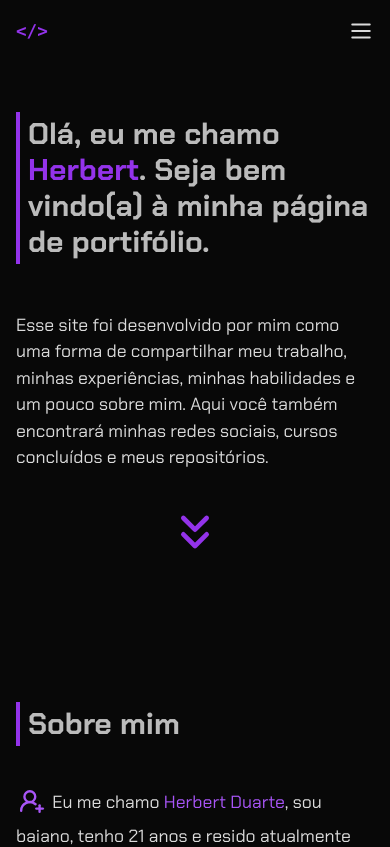
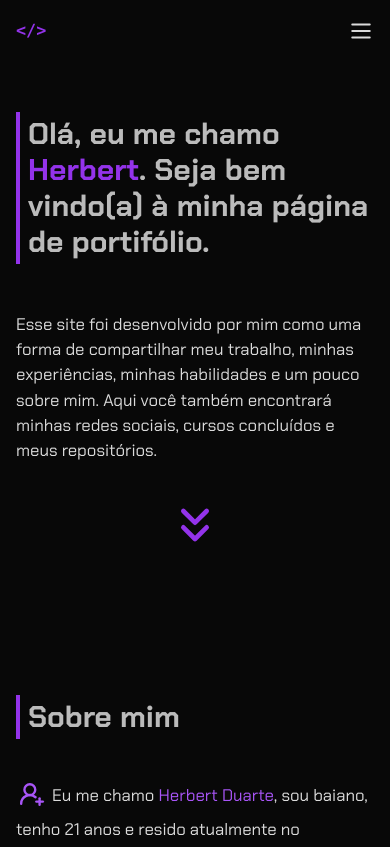
Before and after one commit to HerbertDuarte/herbertduarte.github.io, a Vue app: page / in a window 390 px wide. Shown: the top 847 px of the page. Built offline with nearby package versions, Linux system fonts and the light colour scheme.

Commit message:
change mobile font size

```diff
--- a/src/assets/global.css
+++ b/src/assets/global.css
@@ -66,6 +66,9 @@ section{
 }
 
 @media screen and (max-width: 768px) {
+  body{
+    font-size: 1.05rem;
+   }
   main{
     padding: 0 1rem 1rem 1rem;
   }
```
